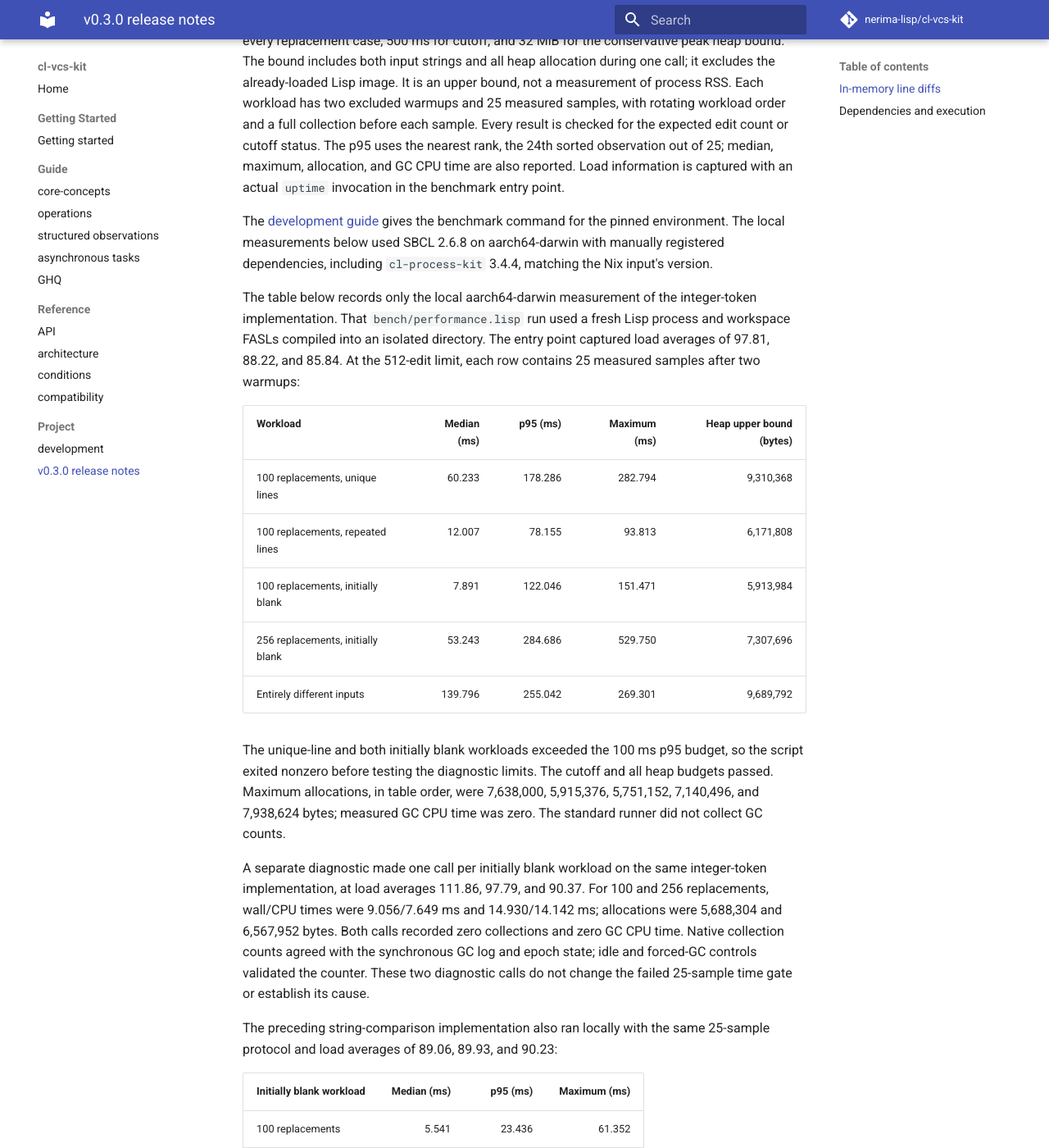
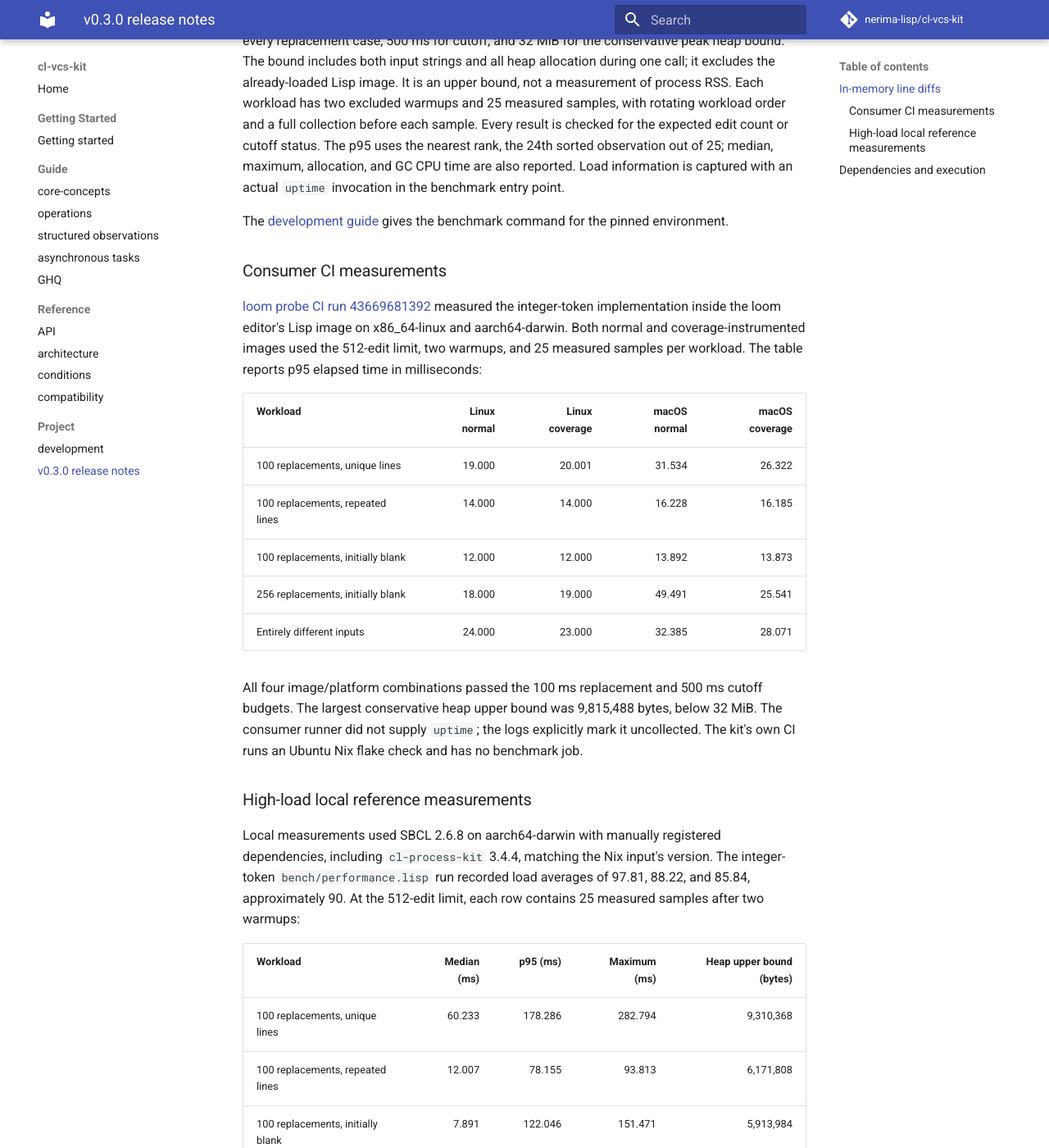
Before and after one commit to nerima-lisp/cl-vcs-kit, an MkDocs documentation site: the page built from docs/src/project/release-v0.3.0.md, in a window 1280 px wide and 1400 px high, scrolled down 805 px. Shown: the whole window at 82% size. Built offline with MkDocs 1.6.1 and Material for MkDocs 9.7.7, drawn with Linux system fonts in a browser that asks for light colours; comment, search, counter and statistics services are not loaded; some of the changed text lies outside the part shown.

Commit message:
docs(release): lead with cross-platform probe performance (K3)

```diff
--- a/docs/src/project/release-v0.3.0.md
+++ b/docs/src/project/release-v0.3.0.md
@@ -44,15 +44,37 @@ allocation, and GC CPU time are also reported. Load information is captured
 with an actual `uptime` invocation in the benchmark entry point.
 
 The [development guide](development.md#line-diff-benchmark) gives the
-benchmark command for the pinned environment. The local measurements below
-used SBCL 2.6.8 on aarch64-darwin with manually registered dependencies,
-including `cl-process-kit` 3.4.4, matching the Nix input's version.
+benchmark command for the pinned environment.
 
-The table below records only the local aarch64-darwin measurement of the
-integer-token implementation. That `bench/performance.lisp` run used a fresh
-Lisp process and workspace FASLs compiled into an isolated directory.
-The entry point captured load averages of 97.81, 88.22, and 85.84. At the
-512-edit limit, each row contains 25 measured samples after two warmups:
+### Consumer CI measurements
+
+[loom probe CI run 43669681392](https://github.com/nerima-lisp/loom/actions/runs/43669681392)
+measured the integer-token implementation inside the loom editor's Lisp image
+on x86_64-linux and aarch64-darwin. Both normal and coverage-instrumented
+images used the 512-edit limit, two warmups, and 25 measured samples per
+workload. The table reports p95 elapsed time in milliseconds:
+
+| Workload | Linux normal | Linux coverage | macOS normal | macOS coverage |
+| --- | ---: | ---: | ---: | ---: |
+| 100 replacements, unique lines | 19.000 | 20.001 | 31.534 | 26.322 |
+| 100 replacements, repeated lines | 14.000 | 14.000 | 16.228 | 16.185 |
+| 100 replacements, initially blank | 12.000 | 12.000 | 13.892 | 13.873 |
+| 256 replacements, initially blank | 18.000 | 19.000 | 49.491 | 25.541 |
+| Entirely different inputs | 24.000 | 23.000 | 32.385 | 28.071 |
+
+All four image/platform combinations passed the 100 ms replacement and
+500 ms cutoff budgets. The largest conservative heap upper bound was
+9,815,488 bytes, below 32 MiB. The consumer runner did not supply `uptime`;
+the logs explicitly mark it uncollected. The kit's own CI runs an Ubuntu Nix
+flake check and has no benchmark job.
+
+### High-load local reference measurements
+
+Local measurements used SBCL 2.6.8 on aarch64-darwin with manually registered
+dependencies, including `cl-process-kit` 3.4.4, matching the Nix input's version.
+The integer-token `bench/performance.lisp` run recorded load averages of
+97.81, 88.22, and 85.84, approximately 90. At the 512-edit limit, each row
+contains 25 measured samples after two warmups:
 
 | Workload | Median (ms) | p95 (ms) | Maximum (ms) | Heap upper bound (bytes) |
 | --- | ---: | ---: | ---: | ---: |
@@ -74,26 +96,24 @@ For 100 and 256 replacements, wall/CPU times were 9.056/7.649 ms and
 14.930/14.142 ms; allocations were 5,688,304 and 6,567,952 bytes.
 Both calls recorded zero collections and zero GC CPU time. Native collection
 counts agreed with the synchronous GC log and epoch state; idle and forced-GC
-controls validated the counter. These two diagnostic calls do not change the
-failed 25-sample time gate or establish its cause.
+controls validated the counter. These two diagnostic calls do not establish
+the cause of the local timing variation.
 
-The preceding string-comparison implementation also ran locally with the
-same 25-sample protocol and load averages of 89.06, 89.93, and 90.23:
+The earlier development string-comparison implementation also ran locally
+with the same 25-sample protocol and load averages of 89.06, 89.93, and 90.23:
 
 | Initially blank workload | Median (ms) | p95 (ms) | Maximum (ms) |
 | --- | ---: | ---: | ---: |
 | 100 replacements | 5.541 | 23.436 | 61.352 |
 | 256 replacements | 28.495 | 146.230 | 213.558 |
 
-These separate runs do not establish a speedup; the final local time gate
-remains unmet. The 512-edit default supports all replacement fixtures while
-limiting the retained search history.
+The local failures remain reference observations under high load; the
+consumer CI measurements above provide the release performance evidence.
+Separate runs do not establish a speedup. The 512-edit default supports all
+replacement fixtures while limiting the retained search history.
 Active diagonal bands reduce that history's storage, but its growth remains
 quadratic in the distance bound; the [API reference](../reference/api.md#in-memory-line-diffs)
 describes the bound and the input-storage costs.
-
-These are local measurements, not cross-platform performance evidence.
-The kit's CI runs an Ubuntu Nix flake check; it has no benchmark job.
 
 The [API reference](../reference/api.md#in-memory-line-diffs) describes the
 result accessors and line-number conventions.
```
